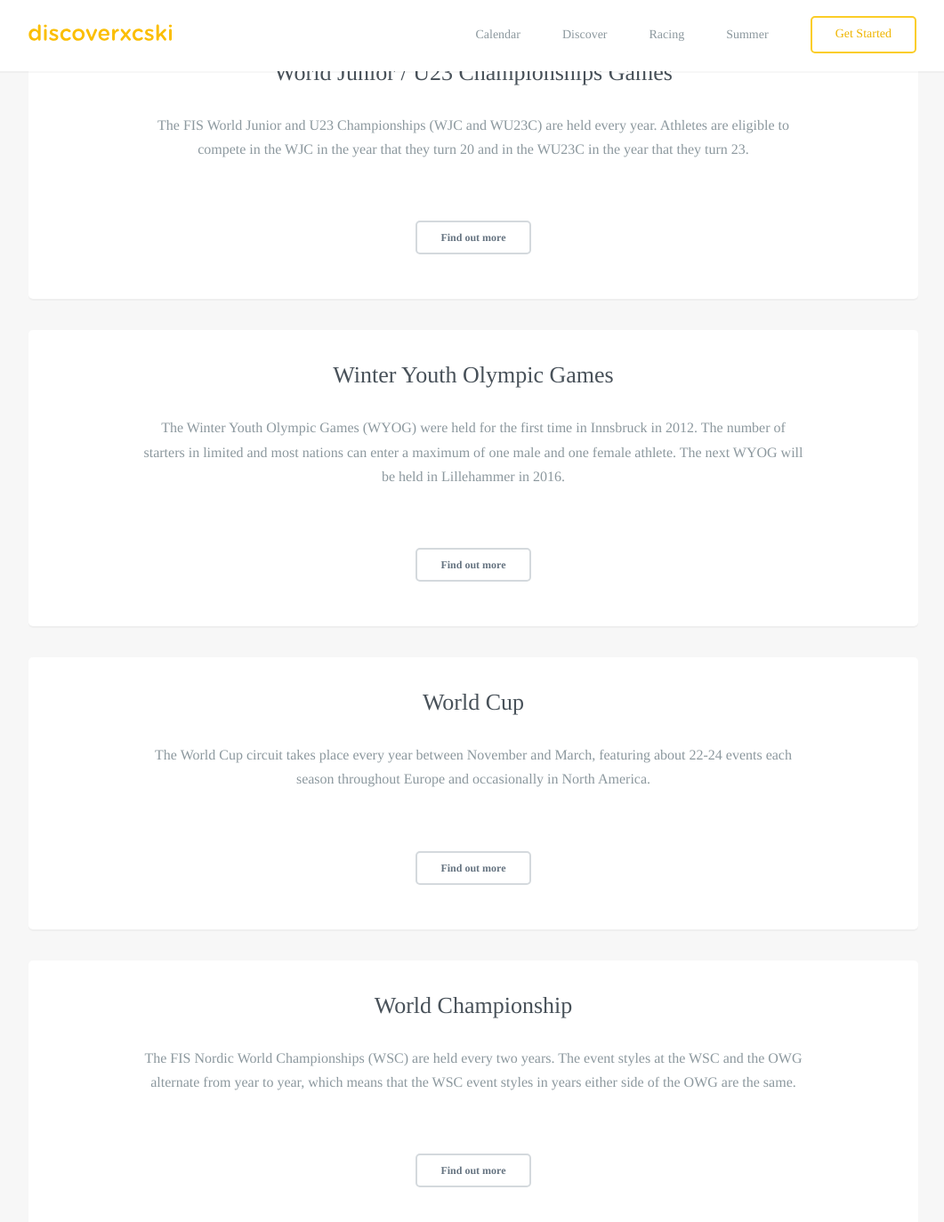
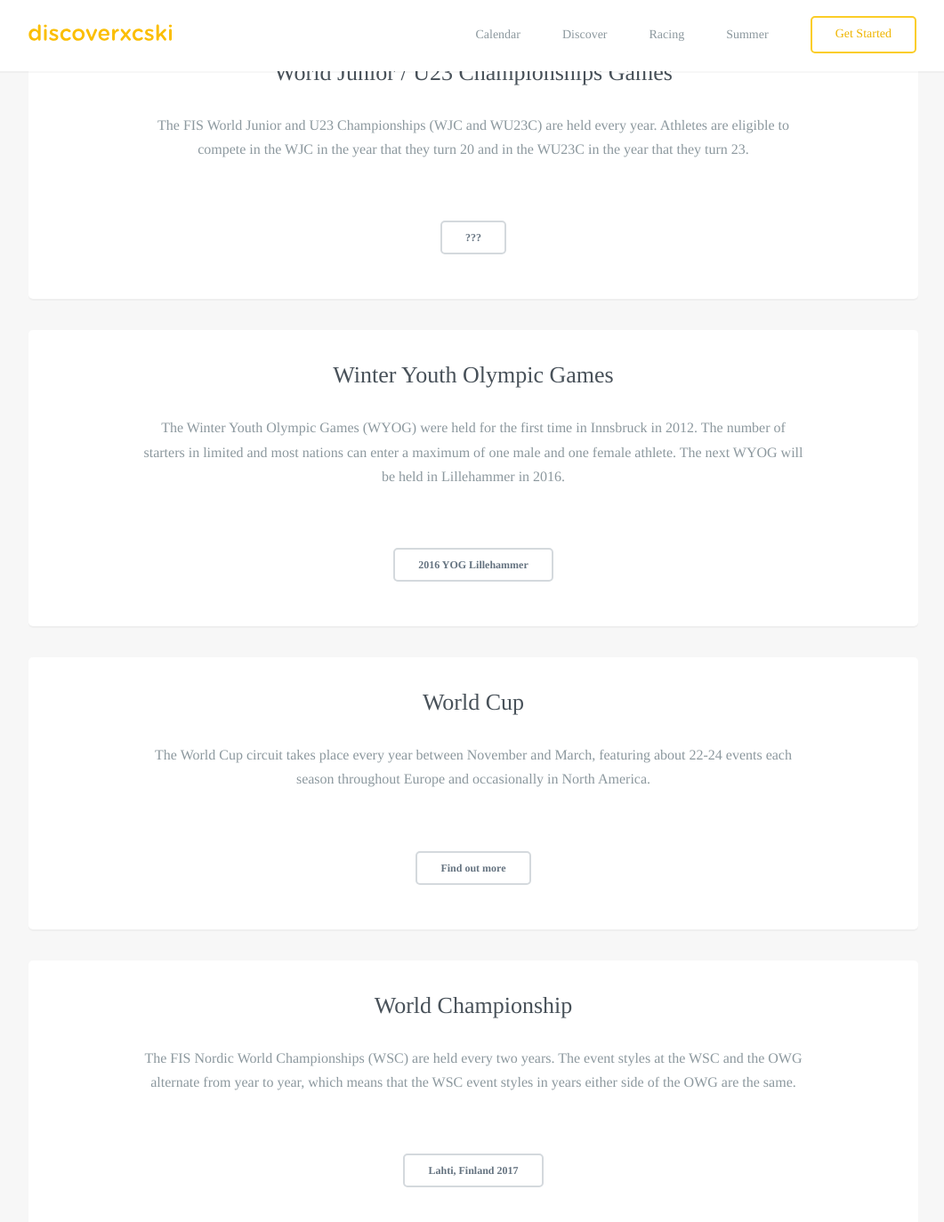
Before and after one commit to robcatto/robcatto.github.io, a Jekyll site: the page built from racing/elite-events/index.html, in a window 1280 px wide and 1400 px high, scrolled down 1243 px. Shown: the top 1374 px of the window at 89% size, without its empty margins (108-1169 px from the left). Built offline with Jekyll 4.4.1, drawn with Linux system fonts in a browser that asks for light colours; some web fonts are replaced; Markdown is read by kramdown in place of the engine named in the settings.

Commit message:
Update index.html

```diff
--- a/racing/elite-events/index.html
+++ b/racing/elite-events/index.html
@@ -63,7 +63,7 @@ layout: default
                     <h3>World University Winter Games   (World Uni Games)</h3>
                     <p>The World University Winter Games (WUWG) are held every two years. Athletes must be enrolled at university and be under the age of 27 to be eligible for selection. The WUWG provide just about the only opportunity outside of the Winter Olympics to compete at an elite international event together with other winter sport disciplines. The selection standard is challenging but achievable, similar to qualifying for the World Junior or U23 Championships.
 
-                         <a class="button small dark" href="/summer/endless-winter" data-featurette="analytics-click-event" data-event-category="button" data-event-action="M: Clicked Design an iOS Game" data-event-label="Source: Homepage Alt" id="featurette-35">Find out more</a>
+                         <a class="button small dark" href="http://www.fisu.net/en/Winter-Universiades-3491.html" data-featurette="analytics-click-event" data-event-category="button" data-event-action="M: Clicked Design an iOS Game" data-event-label="Source: Homepage Alt" id="featurette-35">Find out more</a>
                     </p>
 
                 </section>
@@ -73,7 +73,7 @@ layout: default
                     <h3>World Junior / U23 Championships Games</h3>
                     <p>The FIS World Junior and U23 Championships (WJC and WU23C) are held every year. Athletes are eligible to compete in the WJC in the year that they turn 20 and in the WU23C in the year that they turn 23.
                         <p>
-                        <a class="button small dark" href="/summer/endless-winter" data-featurette="analytics-click-event" data-event-category="button" data-event-action="M: Clicked Design an iOS Game" data-event-label="Source: Homepage Alt" id="featurette-35">Find out more</a>
+                        <a class="button small dark" href="/summer/endless-winter" data-featurette="analytics-click-event" data-event-category="button" data-event-action="M: Clicked Design an iOS Game" data-event-label="Source: Homepage Alt" id="featurette-35">???</a>
                     </p>
 
                 </section>
@@ -82,7 +82,7 @@ layout: default
                     <h3>Winter Youth Olympic Games</h3>
                     <p>The Winter Youth Olympic Games (WYOG) were held for the first time in Innsbruck in 2012. The number of starters in limited and most nations can enter a maximum of one male and one female athlete. The next WYOG will be held in Lillehammer in 2016.
                           <p>
-                         <a class="button small dark" href="/summer/endless-winter" data-featurette="analytics-click-event" data-event-category="button" data-event-action="M: Clicked Design an iOS Game" data-event-label="Source: Homepage Alt" id="featurette-35">Find out more</a>
+                         <a class="button small dark" href="http://www.olympic.org/lillehammer-2016-youth-olympics" data-featurette="analytics-click-event" data-event-category="button" data-event-action="M: Clicked Design an iOS Game" data-event-label="Source: Homepage Alt" id="featurette-35">2016 YOG Lillehammer</a>
                     </p>
 
                 </section>
@@ -91,7 +91,7 @@ layout: default
                     <h3>World Cup  </h3>
                     <p>The World Cup circuit takes place every year between November and March, featuring about 22-24 events each season throughout Europe and occasionally in North America.
                           <p>
-                        <a class="button small dark" href="/summer/endless-winter" data-featurette="analytics-click-event" data-event-category="button" data-event-action="M: Clicked Design an iOS Game" data-event-label="Source: Homepage Alt" id="featurette-35">Find out more</a>
+                        <a class="button small dark" href="http://www.fis-ski.com/cross-country/" data-featurette="analytics-click-event" data-event-category="button" data-event-action="M: Clicked Design an iOS Game" data-event-label="Source: Homepage Alt" id="featurette-35">Find out more</a>
                     </p>
 
                 </section>
@@ -100,7 +100,7 @@ layout: default
                     <h3>World Championship</h3>
                     <p>The FIS Nordic World Championships (WSC) are held every two years. The event styles at the WSC and the OWG alternate from year to year, which means that the WSC event styles in years either side of the OWG are the same.
                           <p>
-                         <a class="button small dark" href="/summer/endless-winter" data-featurette="analytics-click-event" data-event-category="button" data-event-action="M: Clicked Design an iOS Game" data-event-label="Source: Homepage Alt" id="featurette-35">Find out more</a>
+                         <a class="button small dark" href="http://lahti2017.fi/en/" data-featurette="analytics-click-event" data-event-category="button" data-event-action="M: Clicked Design an iOS Game" data-event-label="Source: Homepage Alt" id="featurette-35">Lahti, Finland 2017</a>
                     </p>
 
                 </section>
@@ -109,7 +109,7 @@ layout: default
                     <h3>Paralympics</h3>
                     <p>Cross country skiing first appeared at the 1976 Winter Paralympic Games in Örnsköldsvik, Sweden. It is held directly after the Winter Olympic Games at the same venue. The competition is open to athletes with a physical impairment and blindness/visual impairment. Male and female athletes compete in short distance, middle distance and long distance (ranging from 2.5km to 20km) or participate in a team relay using classical or free techniques.  Biathlon is also an event at the Paralympics.
                            <p>
-                         <a class="button small dark" href="/summer/endless-winter" data-featurette="analytics-click-event" data-event-category="button" data-event-action="M: Clicked Design an iOS Game" data-event-label="Source: Homepage Alt" id="featurette-35">Find out more</a>
+                         <a class="button small dark" href="http://www.paralympic.org/nordic-skiing" data-featurette="analytics-click-event" data-event-category="button" data-event-action="M: Clicked Design an iOS Game" data-event-label="Source: Homepage Alt" id="featurette-35">Find out more</a>
                     </p>
 
                 </section>
@@ -119,7 +119,7 @@ layout: default
                     <h3>Winter Olympic Games</h3>
                     <p>The Olympic Winter Games (OWG) are held every four years. The next OWG will be in Pyeongchang in Korea in 2018. There are 12 cross country skiing medal events at the OWG, six for each gender.
                           <p>
-                         <a class="button small dark" href="/summer/endless-winter" data-featurette="analytics-click-event" data-event-category="button" data-event-action="M: Clicked Design an iOS Game" data-event-label="Source: Homepage Alt" id="featurette-35">Find out more</a>
+                         <a class="button small dark" href="http://www.olympic.org/cross-country-skiing" data-featurette="analytics-click-event" data-event-category="button" data-event-action="M: Clicked Design an iOS Game" data-event-label="Source: Homepage Alt" id="featurette-35">Find out more</a>
 
                     </p>
 
```
